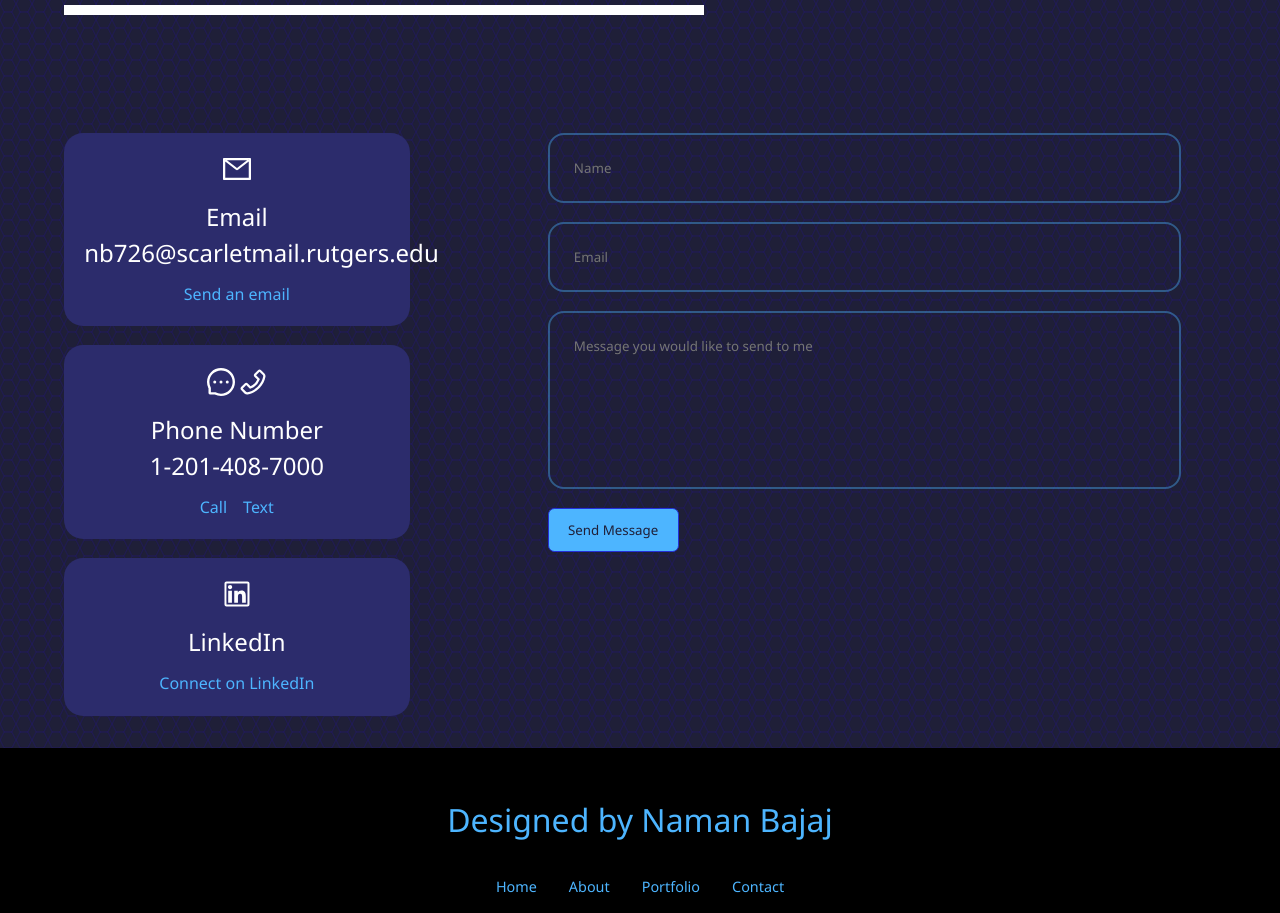
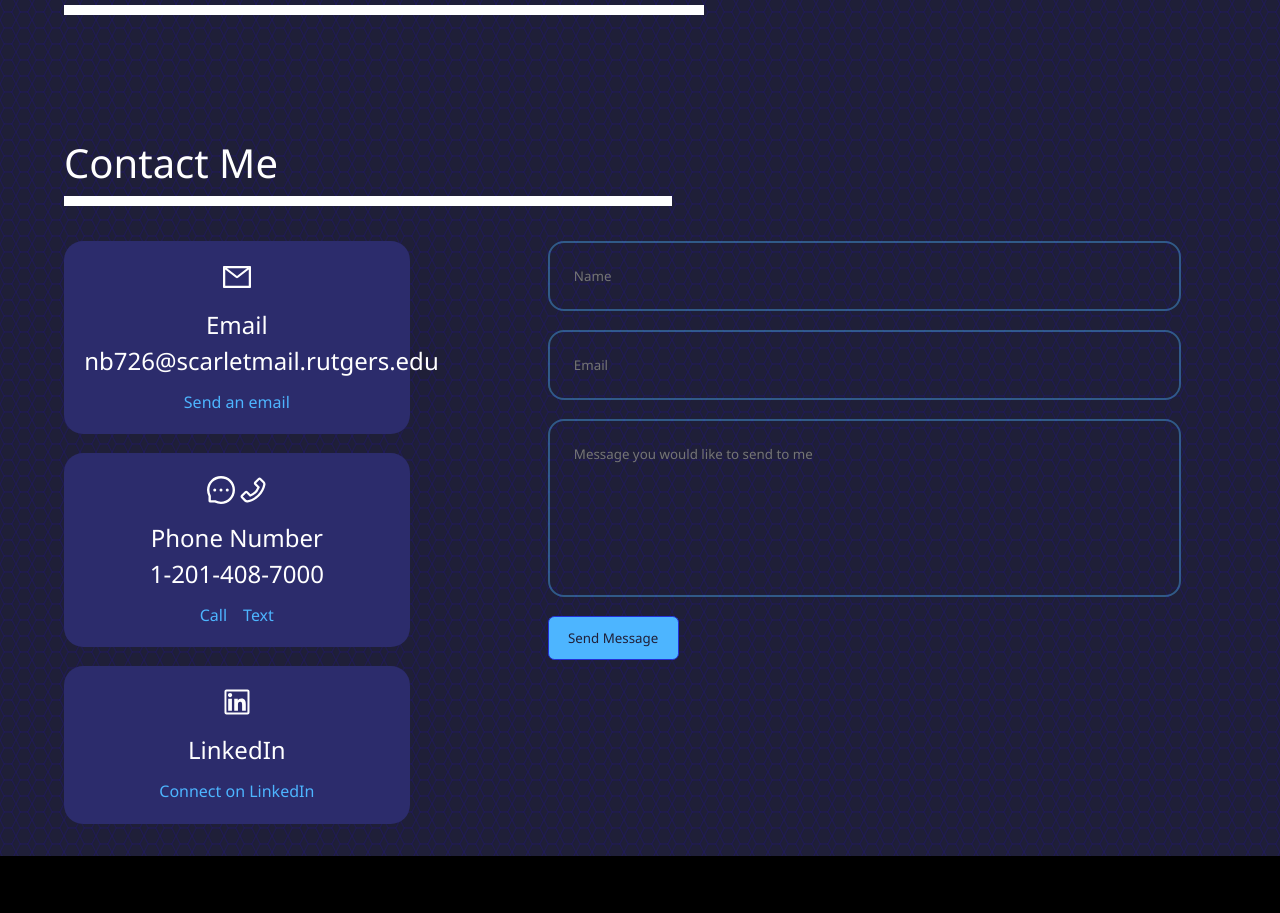
Before and after one commit to namanbajaj/Website, a React (Create React App) app: page / in a window 1280 px wide. Shown: the part 3700-4613 px from the top of the page. Built offline with nearby package versions, Linux system fonts and the light colour scheme.

Commit message:
contact fix

```diff
--- a/src/components/Contact/Contact.jsx
+++ b/src/components/Contact/Contact.jsx
@@ -17,11 +17,11 @@ const Contact = () => {
 
   return (
     <section id='contact'>
-      {/* <div className="introtext">
+      <div className="introtext">
         <h1>
           Contact Me
           </h1>
-        </div> */}
+        </div>
 
       <div className="container contact__container">
         <div className="contact__options">
```
